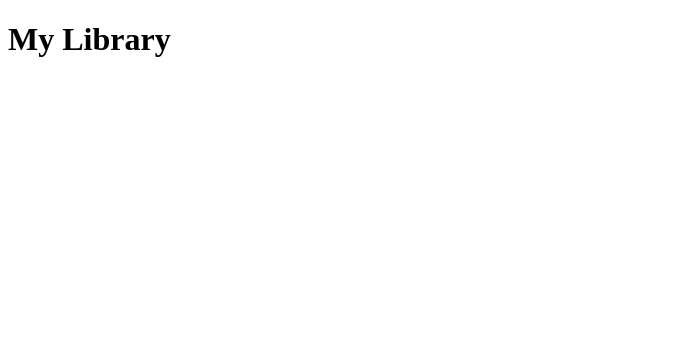
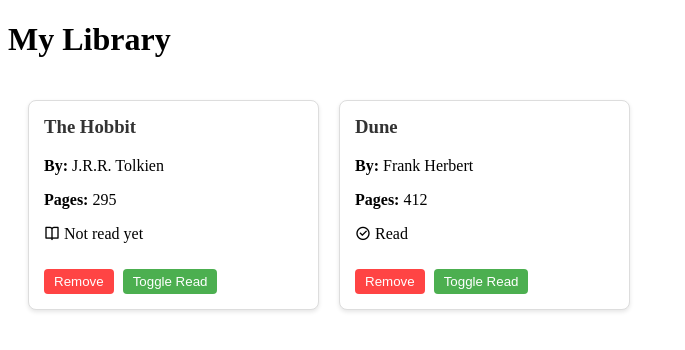
Before and after one commit to kosko-mj/library-project, a plain HTML site: page index.html in a window 1280 px wide. Shown: the whole page, without its empty margins (0-685 px from the left). Drawn offline with nearby package versions, Linux system fonts and the light colour scheme.

Commit message:
feat(display):Add function to display books on page with cards

```diff
--- a/index.html
+++ b/index.html
@@ -13,6 +13,9 @@
 <body>
     <h1>My Library</h1>
 
+    <!-- Book Container -->
+     <div id="library-container" class="book-grid"></div>
+
     <script src="script.js"></script>
 </body>
 </html>
--- a/script.js
+++ b/script.js
@@ -18,16 +18,45 @@ Book.prototype.info = function() {
 // Array to Store Books
 const myLibrary = [];
 
-// Function to Add Books to Library
+// Add Book Function
 function addBookToLibrary(title, author, pages, read) {
-    const newBook = Book(title, author, pages, read);
+    const newBook = new Book(title, author, pages, read);
     myLibrary.push(newBook);
     displayBooks();
 }
 
-// Function to Display Books on Page
+// Display Books Function
 function displayBooks() {
+    // Get Container Element
+    const container = document.getElementById('library-container');
 
+    // Clear Container
+    container.innerHTML = '';
+
+    // Loop Through Each Book in Array
+    for (let i = 0; i < myLibrary.length; i++) {
+        const book = myLibrary[i];
+
+        // Create Card for This Book
+        const bookCard = document.createElement('div');
+        bookCard.classList.add('book-card');
+        bookCard.setAttribute('data-id', book.id);
+
+        // Add Book Info to Card
+        bookCard.innerHTML = `
+            <h3>${book.title}</h3>
+            <p><strong>By:</strong> ${book.author}</p>
+            <p><strong>Pages:</strong> ${book.pages}</p>
+            <p class="read-status">
+                ${book.read ? '<i class="ri-checkbox-circle-line"></i> Read' : '<i class="ri-book-open-line"></i> Not read yet'}
+            </p>
+            <button class="remove-btn">Remove</button>
+            <button class="toggle-read">Toggle Read</button>
+        `;
+
+        // Add Card to Container
+        container.appendChild(bookCard);
+    }
 }
 
 // Test Books
--- a/style.css
+++ b/style.css
@@ -0,0 +1,44 @@
+.book-grid {
+    display: grid;
+    grid-template-columns: repeat(auto-fill, minmax(250px, 1fr));
+    gap: 20px;
+    padding: 20px;
+}
+
+.book-card {
+    border: 1px solid #ddd;
+    border-radius: 8px;
+    padding: 15px;
+    background: white;
+    box-shadow: 0 2px 4px rgba(0,0,0,0.1);
+}
+
+.book-card h3 {
+    margin-top: 0;
+    color: #333;
+}
+
+read-status {
+    display: flex;
+    align-items: center;
+    gap: 5px;
+}
+
+.remove-btn, .toggle-read {
+    margin-top: 10px;
+    padding: 5px 10px;
+    border: none;
+    border-radius: 4px;
+    cursor: pointer;
+}
+
+.remove-btn {
+    background: #ff4444;
+    color: white;
+    margin-right: 5px;
+}
+
+.toggle-read {
+    background: #4CAF50;
+    color: white;
+}
```
